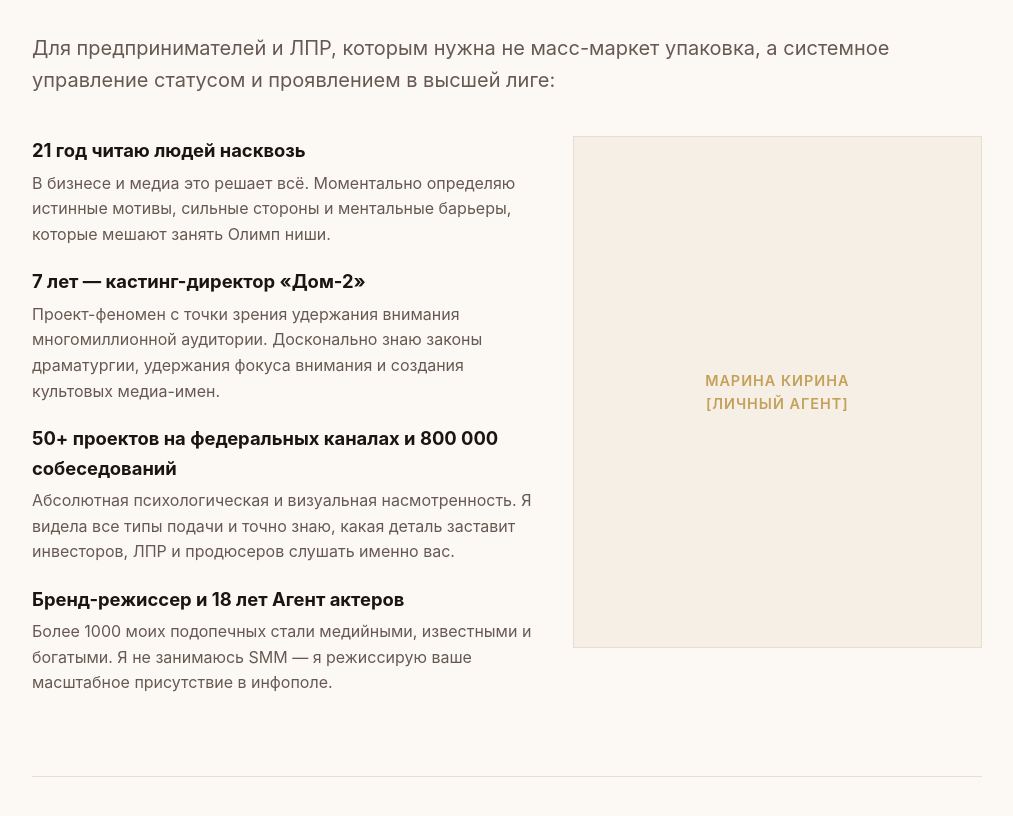
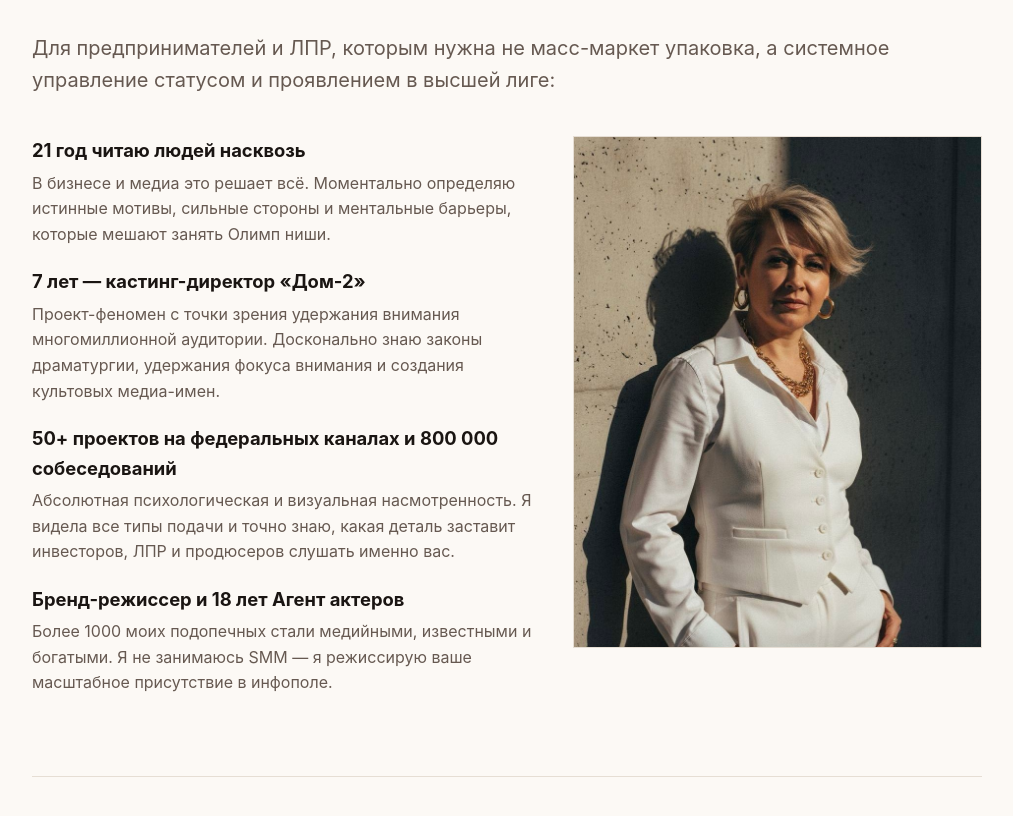
Before and after one commit to morekastinga/agent, a plain HTML site: page index.html in a window 1280 px wide. Shown: the part 682-1498 px from the top of the page, without its empty margins (133-1146 px from the left). Drawn offline with Linux system fonts and the light colour scheme.

Commit message:
index.html

```diff
--- a/index.html
+++ b/index.html
@@ -316,7 +316,7 @@
             </div>
             <div class="author-image-container">
                 <!-- Сюда автоматически встанет фото 2026-05-28 14.52.10 2.jpg, если оно в папке с сайтом -->
-                <img src="2026-05-28%2014.52.10%202.jpg" alt="Марина Кирина" onerror="this.style.display='none'; this.nextElementSibling.style.display='block';">
+                <img src="photo.jpg" alt="Марина Кирина" onerror="this.style.display='none'; this.nextElementSibling.style.display='block';">
                 <div class="author-placeholder" style="display:none;">Марина Кирина<br>[Личный Агент]</div>
             </div>
         </div>
```
